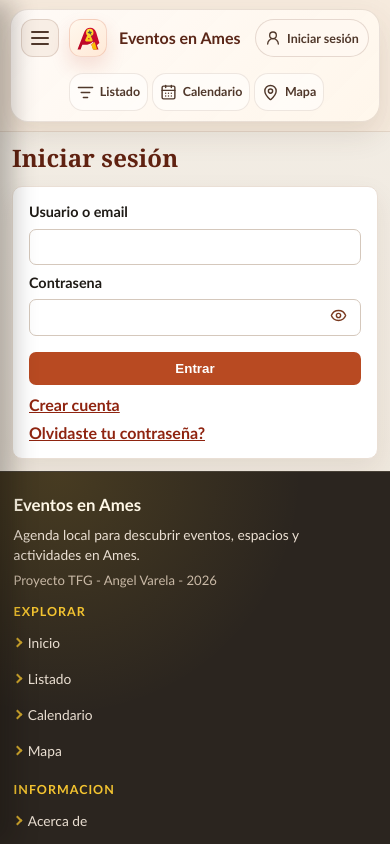
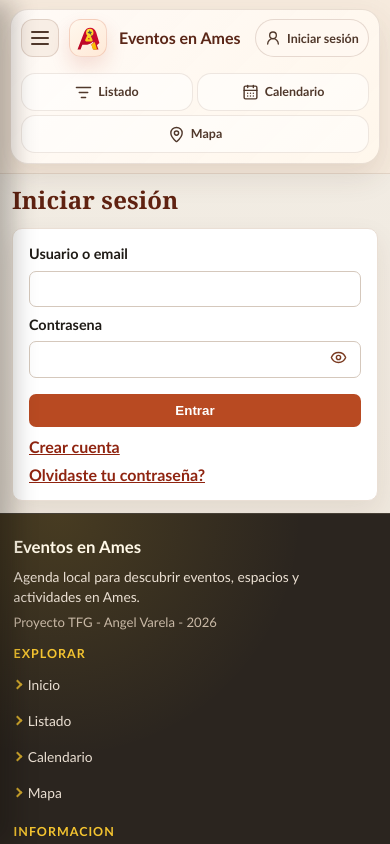
Before and after one commit to xelovarela/tfg-ames-events, a React (Create React App) app in the folder frontend/: page /login in a window 390 px wide. Shown: the top 844 px of the page. Built offline with nearby package versions, Linux system fonts and the light colour scheme; no server answers.

Commit message:
Fix mobile topbar link wrapping

```diff
--- a/frontend/src/styles/topbar.css
+++ b/frontend/src/styles/topbar.css
@@ -464,12 +464,14 @@
   }
 
   .app-topbar-links {
-    grid-column: 2 / 4;
+    grid-column: 1 / -1;
     grid-row: 3;
     justify-content: flex-start;
+    flex-wrap: wrap;
   }
 
   .app-topbar-link {
+    flex: 1 1 calc(50% - 0.25rem);
     background: rgba(255, 255, 255, 0.52);
     border-color: rgba(117, 76, 50, 0.12);
   }
```
